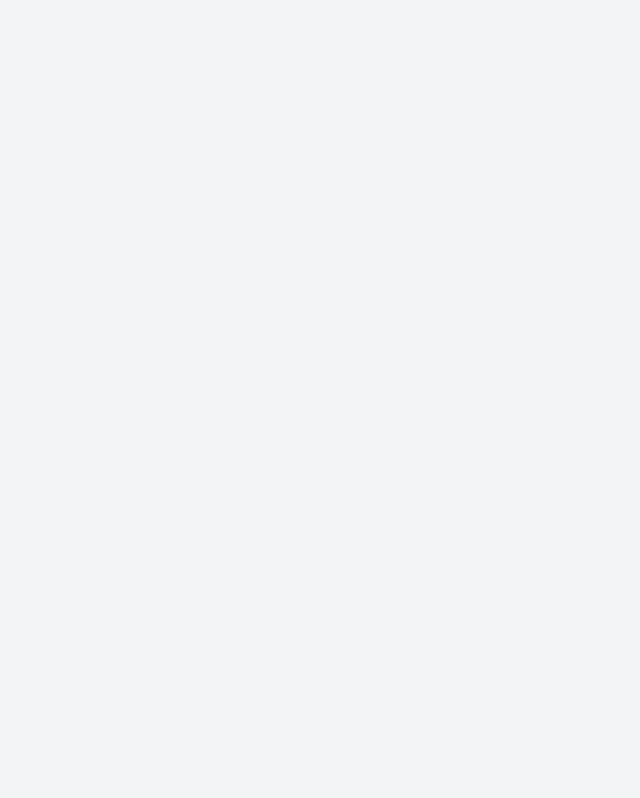
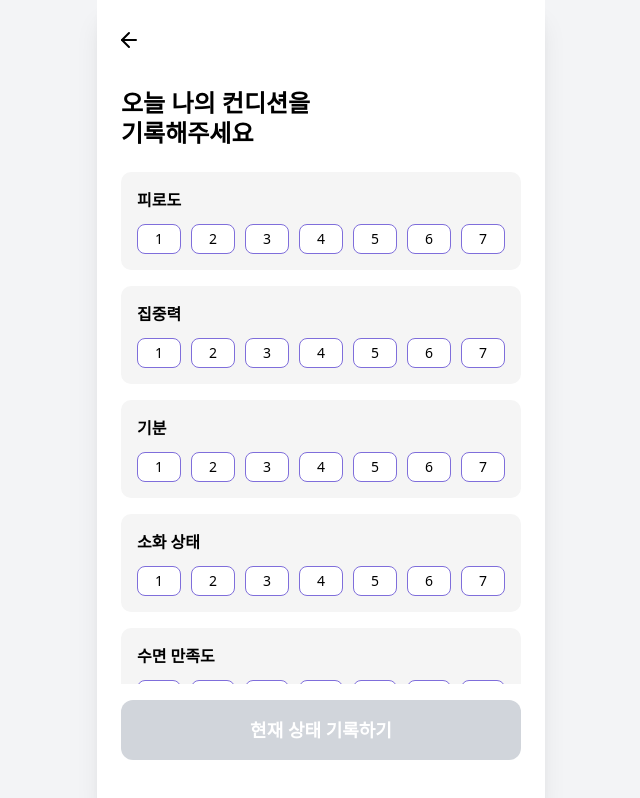
Before and after one commit to lifelab-org/lifelab-fe, a React (Vite) app: page /record/condition in a window 1280 px wide. Before the commit this address had no page. Shown: the whole page, without its empty margins (319-959 px from the left). Built offline with nearby package versions, Linux system fonts and the light colour scheme.

Commit message:
feat/컨디션 기록 UI

```diff
--- a/src/App.jsx
+++ b/src/App.jsx
@@ -5,6 +5,7 @@ import Home from "./pages/Home";
 import Calendar from "./pages/Calendar";
 import Archive from "./pages/Archive";
 import DailyRecord from "./pages/DailyRecord";
+import RecordCondition from "./pages/RecordCondition";
 
 function App() {
   return (
@@ -18,6 +19,7 @@ function App() {
 
         <Route element={<DetailLayout />}>
           <Route path="/record" element={<DailyRecord />} />
+          <Route path="/record/condition" element={<RecordCondition />}></Route>
         </Route>
       </Routes>
     </BrowserRouter>
--- a/src/pages/DailyRecord.jsx
+++ b/src/pages/DailyRecord.jsx
@@ -10,23 +10,24 @@ export default function DailyRecord() {
   const [selected, setSelected] = useState(null);
 
   const handleNext = () => {
-    if (!selected) return;
+  if (!selected) return;
 
-    navigate("/record/result", {
+  if (selected === "성공") {
+    navigate("/record/condition", {
       state: { result: selected }
     });
-  };
+  }
+};
 
   return (
     <div className="relative min-h-screen bg-white p-6">
-      {/* 헤더 */}
+
       <header className="flex items-center mb-8">
         <button onClick={() => navigate(-1)} className="p-1 -ml-2">
           <ArrowLeft size={24} />
         </button>
       </header>
 
-      {/* 질문 */}
       <h2 className="text-2xl font-bold leading-tight mb-10">
         오늘의 실험은 <br />
         성공적이었나요?
--- /dev/null
+++ b/src/pages/RecordCondition.jsx
@@ -0,0 +1,108 @@
+import { useState } from "react";
+import { useNavigate, useLocation } from "react-router-dom";
+import { ArrowLeft } from "lucide-react";
+
+export default function RecordCondition() {
+  const location = useLocation();
+  const navigate = useNavigate();
+  const result = location.state?.result;
+
+  const [ratings, setRatings] = useState({
+    fatigue: null,
+    concentration: null,
+    mood: null,
+    digestion: null,
+    sleep: null,
+  });
+
+  // 설문 항목 데이터
+  const categories = [
+    { id: 'fatigue', label: '피로도' },
+    { id: 'concentration', label: '집중력' },
+    { id: 'mood', label: '기분' },
+    { id: 'digestion', label: '소화 상태' },
+    { id: 'sleep', label: '수면 만족도' },
+  ];
+
+  // 점수 클릭 핸들러
+  const handleRating = (categoryId, value) => {
+    setRatings((prev) => ({
+      ...prev,
+      [categoryId]: value,
+    }));
+  };
+
+  // 모든 항목이 입력되었는지 확인
+  const isAllAnswered = Object.values(ratings).every((val) => val !== null);
+
+  // 제출 핸들러
+  const handleSubmit = () => {
+    if (!isAllAnswered) return;
+
+  };
+
+ return (
+    // 1. 전체 컨테이너를 화면 꽉 차게(h-screen) 만들고 세로 정렬(flex-col)합니다.
+    <div className="flex flex-col h-screen bg-white max-w-md mx-auto relative">
+
+      <div className="px-6 pt-6 shrink-0">
+        <header className="flex items-center mb-8">
+          <button onClick={() => navigate(-1)} className="p-1 -ml-2">
+            <ArrowLeft size={24} />
+          </button>
+        </header>
+
+        <h2 className="text-2xl font-bold leading-tight mb-6">
+          오늘 나의 컨디션을 <br />
+          기록해주세요
+        </h2>
+      </div>
+
+      {/* 3. 스크롤 영역 (설문 리스트) */}
+      {/* flex-1로 남은 빈 공간을 모두 차지하게 하고, 넘치는 컨텐츠는 스크롤(overflow-y-auto) 처리합니다. */}
+      <main className="flex-1 overflow-y-auto px-6">
+        {categories.map((category) => (
+          <div key={category.id} className="bg-[#F5F5F5] rounded-[10px] p-4 mb-4">
+            <h2 className="text-[16px] font-semibold text-black mb-3">
+              {category.label}
+            </h2>
+            <div className="flex justify-between items-center gap-1">
+              {[1, 2, 3, 4, 5, 6, 7].map((num) => {
+                const isSelected = ratings[category.id] === num;
+                return (
+                  <button
+                    key={num}
+                    onClick={() => handleRating(category.id, num)}
+                    className={`w-[44px] h-[30px] flex items-center justify-center rounded-[8px] text-sm duration-200
+                      ${isSelected
+                        ? 'bg-[#7F6EDB] text-white border-[#7F6EDB]'
+                        : 'bg-white text-black border border-[#7F6EDB] 0 hover:border--[#7F6EDB]'
+                      }`}
+                  >
+                    {num}
+                  </button>
+                );
+              })}
+            </div>
+          </div>
+        ))}
+      </main>
+
+      {/* 다음 버튼 영역 */}
+      <div className="px-6 pb-10 pt-4 bg-white shrink-0">
+        <button
+          onClick={handleSubmit}
+          disabled={!isAllAnswered}
+          className={`w-full py-4 rounded-xl text-lg font-semibold
+            ${isAllAnswered
+              ? 'bg-[#7F6EDB] text-white hover:bg-[#6c5bce]'
+              : 'bg-gray-300 text-white cursor-not-allowed'
+            }`}
+        >
+          현재 상태 기록하기
+        </button>
+      </div>
+
+    </div>
+  );
+}
```
Also changed, not shown: src/components/RecodeCheck.jsx (added).
